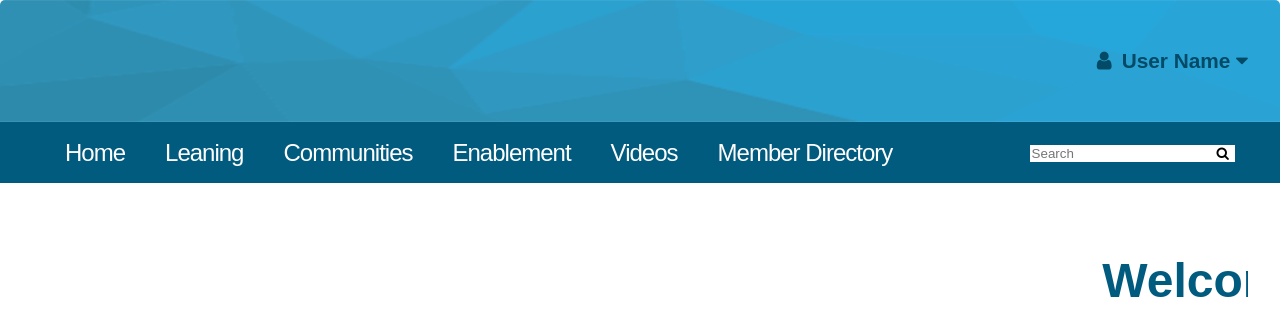
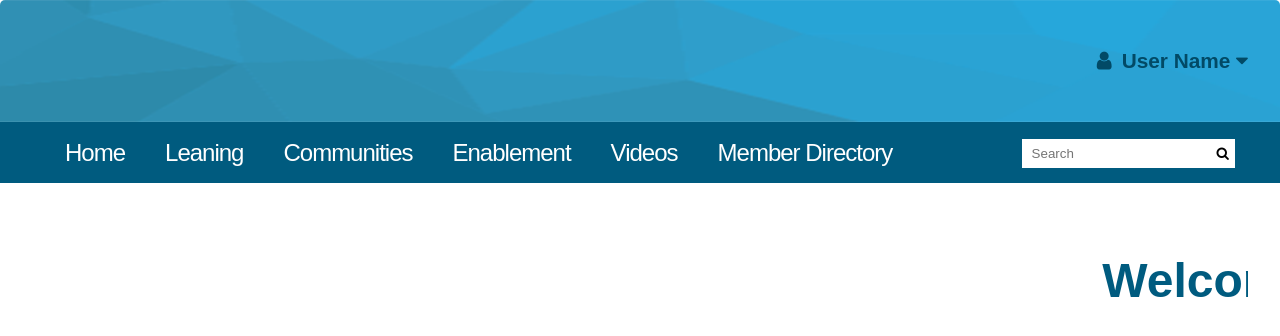
Before and after one commit to appddictionstudio/MadHatter, an Angular app in the folder MadHatter/: page /home in a window 1280 px wide. Shown: the top 336 px of the page. Built offline with nearby package versions, Linux system fonts and the light colour scheme; what angular-font-awesome would draw is missing.

Commit message:
search box

```diff
--- a/MadHatter/src/app/home/home.component.scss
+++ b/MadHatter/src/app/home/home.component.scss
@@ -70,6 +70,11 @@ h1,h2,h3,h4 {
 	font-size: 1.25em;
   letter-spacing: -1px;
   text-align: center;
+  list-style: none;
+  margin: unset;
+	padding: 0 20px 0 20px;
+  display: inline-block;
+  font-size: 24px;
 }
 
 #menu a:hover {
@@ -82,13 +87,13 @@ margin: 20px;
 border-radius: 10px;
 }
 
+#menu input {
+  height: 2em;
+  padding-left: 10px;
+}
 
-#menu a {
-  list-style: none;
-  margin: unset;
-	padding: 0 20px 0 20px;
-  display: inline-block;
-  font-size: 24px;
+#menu button{
+  height: 2.2em;
 }
 
 #menu a.first {
```
